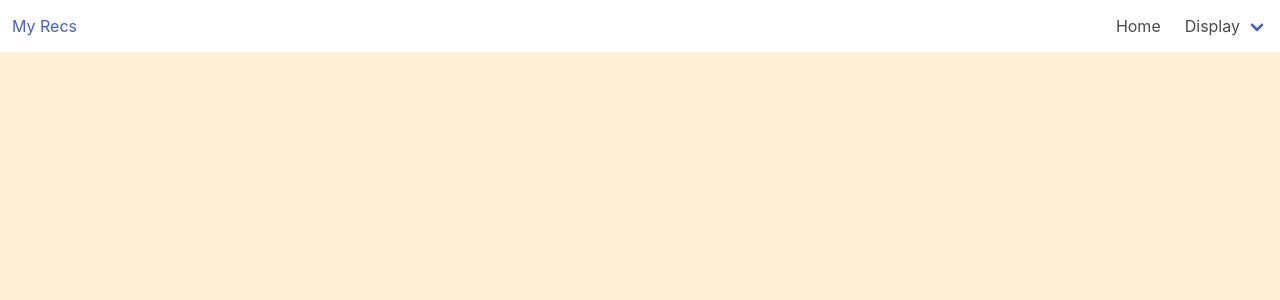
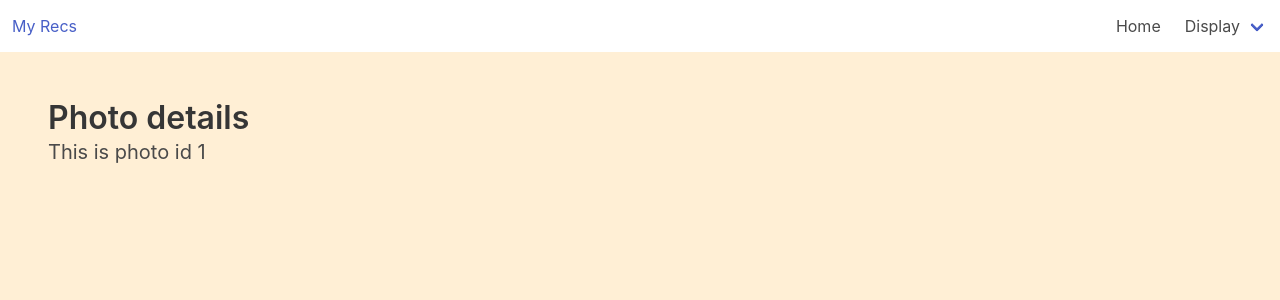
Before and after one commit to alexnas/nuxt3-app, a Nuxt app: page /display/photos/1 in a window 1280 px wide. Shown: the top 300 px of the page. Built offline with nearby package versions, Linux system fonts and the light colour scheme.

Commit message:
Add photo details page with dynamic routing from the list

```diff
--- a/pages/display/photos.vue
+++ b/pages/display/photos.vue
@@ -1,5 +1,6 @@
 <script setup>
 import { ref, computed } from 'vue';
+const route = useRoute();
 
 const props = defineProps({
   title: {
@@ -16,15 +17,20 @@ const totally = computed(() => {
 </script>
 
 <template>
-  <BaseDisplay :title="title" v-model:itemList="itemList">
+  <div class="section">
+    <NuxtPage v-if="route.params.id" />
+    <BaseDisplay v-else :title="title" v-model:itemList="itemList">
       <template v-slot:metrics>
         <p>Totally: {{ totally.length }}</p>
       </template>
       <template v-slot:items>
         <li v-for="item in itemList" :key="item.id">
+          <NuxtLink :to="`/display/photos/${item.id}`">
             <img :src="item.thumbnailUrl" :alt="item.title" />
             {{ item.title.slice(1, 10) }}...
+          </NuxtLink>
         </li>
       </template>
     </BaseDisplay>
+  </div>
 </template>
--- /dev/null
+++ b/pages/display/photos/[id].vue
@@ -0,0 +1,8 @@
+<script setup>
+const route = useRoute();
+</script>
+
+<template>
+  <h1 class="title">Photo details</h1>
+  <h2 class="subtitle">This is photo id {{ route.params.id }}</h2>
+</template>
```
Lines whose indentation alone changed are shown as unchanged.
